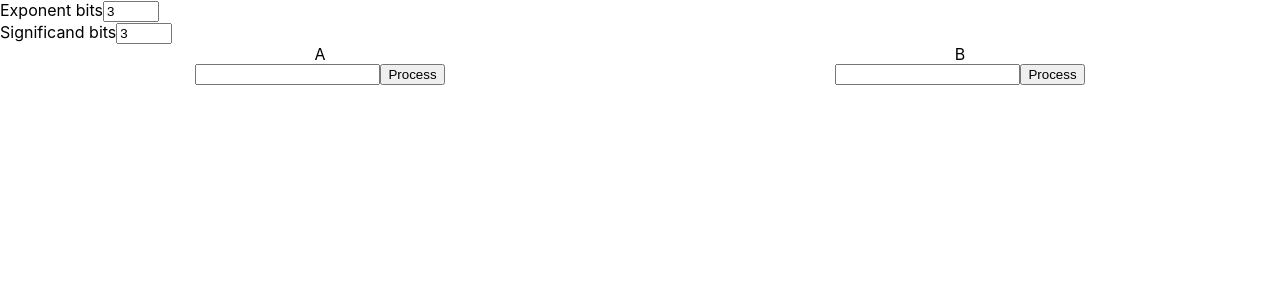
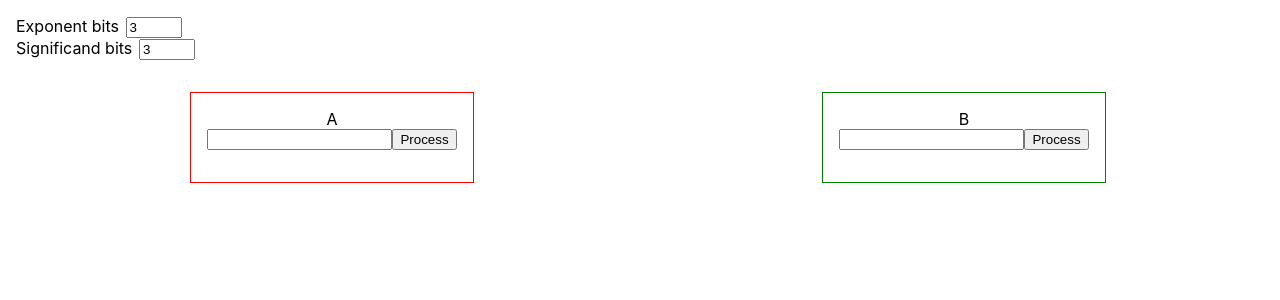
Before and after one commit to Irtiaz/Floating-Point-Adder-tester-gui, a React (Create React App) app: page / in a window 1280 px wide. Shown: the top 300 px of the page. Built offline with nearby package versions, Linux system fonts and the light colour scheme.

Commit message:
styled a little bit

```diff
--- a/public/index.html
+++ b/public/index.html
@@ -24,7 +24,7 @@
       work correctly both with client-side routing and a non-root public URL.
       Learn how to configure a non-root public URL by running `npm run build`.
     -->
-    <title>React App</title>
+    <title>Floating Point Adder</title>
   </head>
   <body>
     <noscript>You need to enable JavaScript to run this app.</noscript>
--- a/src/App.tsx
+++ b/src/App.tsx
@@ -10,11 +10,12 @@ const App: React.FC<{}> = () => {
   const [numberB, setNumberB] = useState<number | null>(null);
 
   return (
-    <div>
+    <div style={{ margin: '1em 0 0 1em' }}>
       <div>
         <div>
           Exponent bits
           <input
+            style={{ marginLeft: '0.5em' }}
             type="number"
             min={1}
             max={31 - significandBitsCount}
@@ -29,6 +30,7 @@ const App: React.FC<{}> = () => {
         <div>
           Significand bits
           <input
+            style={{ marginLeft: '0.5em' }}
             type="number"
             min={1}
             max={31 - exponentBitsCount}
@@ -42,8 +44,15 @@ const App: React.FC<{}> = () => {
         </div>
       </div>
 
-      <div style={{ display: 'flex', justifyContent: 'space-around' }}>
-        <div>
+      <div
+        style={{
+          display: 'flex',
+          justifyContent: 'space-around',
+          marginTop: '2em',
+          marginBottom: '5em',
+        }}
+      >
+        <div style={{ border: '1px solid red', padding: '1em' }}>
           <div style={{ textAlign: 'center' }}>A</div>
           <BitStringInput
             exponentBitsCount={exponentBitsCount}
@@ -51,7 +60,7 @@ const App: React.FC<{}> = () => {
             changeHandler={(num) => setNumberA(num)}
           />
         </div>
-        <div>
+        <div style={{ border: '1px solid green', padding: '1em' }}>
           <div style={{ textAlign: 'center' }}>B</div>
           <BitStringInput
             exponentBitsCount={exponentBitsCount}
@@ -62,8 +71,12 @@ const App: React.FC<{}> = () => {
       </div>
 
       {numberA && numberB && (
-        <div style={{ textAlign: 'center' }}>
-          <div>Result</div>
+        <div
+          style={{
+            textAlign: 'center',
+          }}
+        >
+          <div style={{ marginBottom: '0.5em', color: 'blue' }}>Result</div>
           <BitStringOutput
             num={numberA + numberB}
             exponentBitsCount={exponentBitsCount}
--- a/src/BitStringInput.tsx
+++ b/src/BitStringInput.tsx
@@ -24,9 +24,8 @@ export const BitStringInput: React.FC<Props> = ({
   const [bitStr, setBitStr] = useState<string | null>(null);
 
   useEffect(() => {
-    setBitStr(null);
-    setNum(null);
-    const floatInput = parseFloat(inputText);
+    let floatInput = parseFloat(inputText);
+    if (!floatInput && num) floatInput = num;
     if (floatInput) {
       const { result, overflow, underflow } = convertDecimalToFloatString(
         floatInput,
@@ -39,6 +38,9 @@ export const BitStringInput: React.FC<Props> = ({
       if (!overflow && !underflow) {
         setBitStr(result);
       }
+    } else {
+      setBitStr(null);
+      setNum(null);
     }
   }, [exponentBitsCount, significandBitsCount]);
 
@@ -80,7 +82,7 @@ export const BitStringInput: React.FC<Props> = ({
             setNum(null);
           }
         }}
-        style={{ display: 'flex' }}
+        style={{ display: 'flex', marginBottom: '1em' }}
       >
         <input
           value={inputText}
@@ -96,7 +98,7 @@ export const BitStringInput: React.FC<Props> = ({
       )}
 
       {!overflow && !underflow && bitStr && (
-        <div>
+        <div style={{ marginTop: '0.5em' }}>
           {bitStr.split('').map((bit, i) => (
             <button
               style={{
--- a/src/BitStringOutput.tsx
+++ b/src/BitStringOutput.tsx
@@ -47,7 +47,7 @@ export const BitStringOutput: React.FC<Props> = ({
               significandsBitCount
             )}
           </div>
-          <div>
+          <div style={{ marginTop: '0.5em' }}>
             {bitStr.split('').map((bit, i) => (
               <button
                 style={{
```
